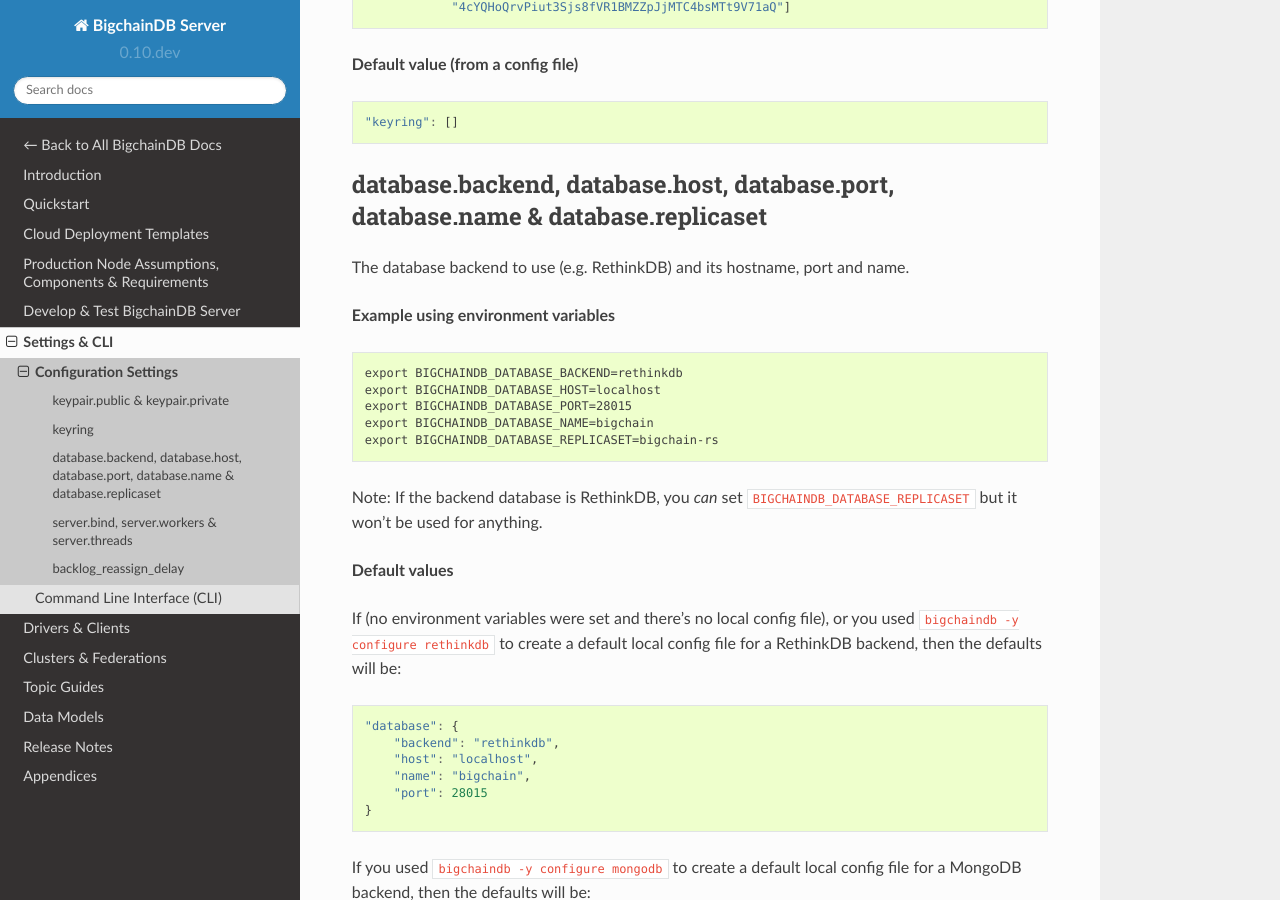
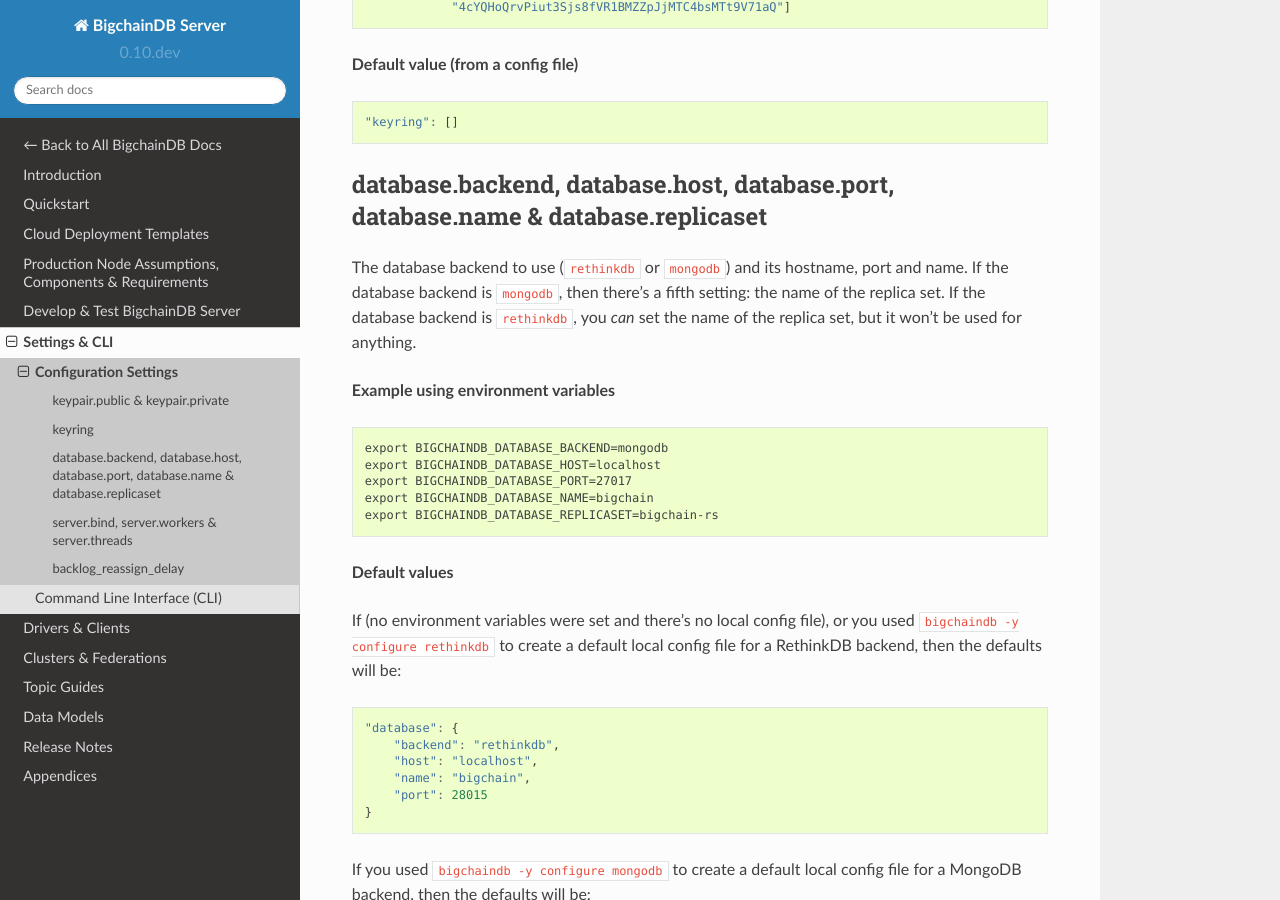
Before and after one commit to bigchaindb/bigchaindb, a Sphinx documentation site: the page built from docs/server/source/server-reference/configuration.md, in a window 1280 px wide and 900 px high, scrolled down 2009 px. Built offline with Sphinx 7.4.7 and the Read the Docs theme 2.0.0, drawn with Linux system fonts in a browser that asks for light colours; pages that are not in the unit, such as notebooks, are missing from menus.

Commit message:
docs: added some clarification to the replica set setting

````diff
--- a/docs/server/source/server-reference/configuration.md
+++ b/docs/server/source/server-reference/configuration.md
@@ -77,18 +77,16 @@
 
 ## database.backend, database.host, database.port, database.name & database.replicaset
 
-The database backend to use (e.g. RethinkDB) and its hostname, port and name.
+The database backend to use (`rethinkdb` or `mongodb`) and its hostname, port and name. If the database backend is `mongodb`, then there's a fifth setting: the name of the replica set. If the database backend is `rethinkdb`, you *can* set the name of the replica set, but it won't be used for anything.
 
 **Example using environment variables**
 ```text
-export BIGCHAINDB_DATABASE_BACKEND=rethinkdb
+export BIGCHAINDB_DATABASE_BACKEND=mongodb
 export BIGCHAINDB_DATABASE_HOST=localhost
-export BIGCHAINDB_DATABASE_PORT=28015
+export BIGCHAINDB_DATABASE_PORT=27017
 export BIGCHAINDB_DATABASE_NAME=bigchain
 export BIGCHAINDB_DATABASE_REPLICASET=bigchain-rs
 ```
-
-Note: If the backend database is RethinkDB, you *can* set `BIGCHAINDB_DATABASE_REPLICASET` but it won't be used for anything.
 
 **Default values**
 
````
